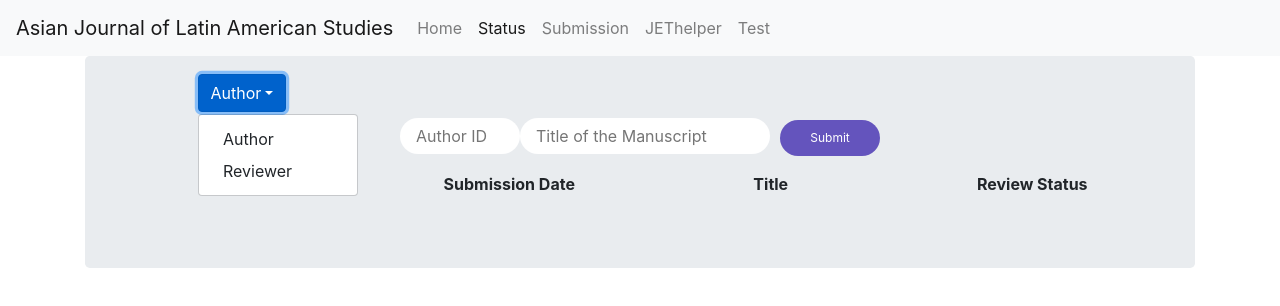
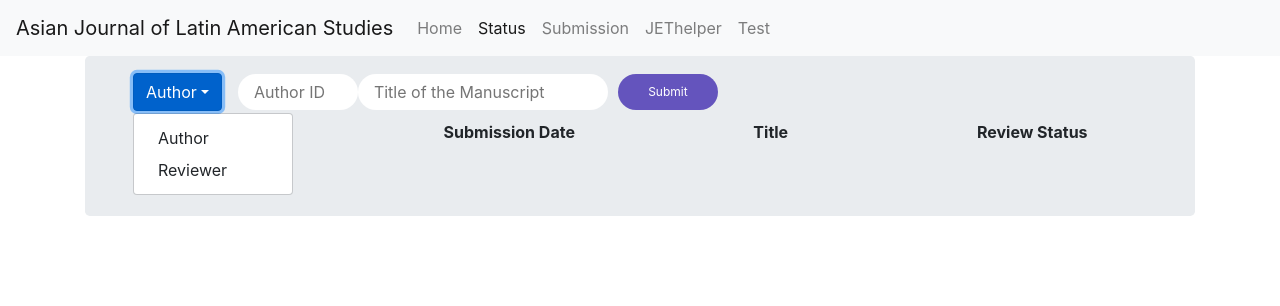
Before and after one commit to jhltom/JEThelper-v2, a React (Create React App) app in the folder jet-helper-client/: page /Status in a window 1280 px wide. Both pictures are taken after a click on the button "Author". Shown: the top 306 px of the page. Built offline with nearby package versions, Linux system fonts and the light colour scheme.

Commit message:
Status page: add reviewer status - html/css changes

```diff
--- a/jet-helper-client/src/components/Status.js
+++ b/jet-helper-client/src/components/Status.js
@@ -68,7 +68,7 @@
   }
 
 
-  submitReviewer = () =>{
+  submitReviewer = () => {
 
 
   }
@@ -80,14 +80,16 @@
         <div className="container status-container">
           <div className="jumbotron less-headspace">
 
-            <DropdownButton id="dropdown-basic-button" title={this.state.selected} className="toggle" >
-              <Dropdown.Item onSelect={() => this.setState({ selected: "Author" })}>Author</Dropdown.Item>
-              <Dropdown.Item onSelect={() => this.setState({ selected: "Reviewer" })}>Reviewer</Dropdown.Item>
-            </DropdownButton>
+
 
             {this.state.selected == "Author" ?
               <div>
+
                 <div className="input-container">
+                  <DropdownButton id="dropdown-basic-button" title={this.state.selected} className="toggle" >
+                    <Dropdown.Item onSelect={() => this.setState({ selected: "Author" })}>Author</Dropdown.Item>
+                    <Dropdown.Item onSelect={() => this.setState({ selected: "Reviewer" })}>Reviewer</Dropdown.Item>
+                  </DropdownButton>
                   <input type='text' placeholder="Author ID"
                     value={this.state.authorId}
                     onChange={this.handleAuthorIdChange}
@@ -97,6 +99,7 @@
                     onChange={this.handleTitleChange}
                     className="login-input" />
                   <button id="submitTitleBtn" onClick={this.submitTitle} className="submit-btn">Submit</button>
+
                 </div>
                 <div className="header-container">
                   <div className="headers">
@@ -105,14 +108,22 @@
                     <div className="header"><strong>Title</strong></div>
                     <div className="header"><strong>Review Status</strong></div>
                   </div>
+
                 </div>
                 <div className="results-container" id="results">
                   {this.state.foundSubmissions}
                 </div>
+
               </div>
               :
+
               <div>
+
                 <div className="input-container">
+                  <DropdownButton id="dropdown-basic-button" title={this.state.selected} className="toggle" >
+                    <Dropdown.Item onSelect={() => this.setState({ selected: "Author" })}>Author</Dropdown.Item>
+                    <Dropdown.Item onSelect={() => this.setState({ selected: "Reviewer" })}>Reviewer</Dropdown.Item>
+                  </DropdownButton>
                   <input type='text' placeholder="Reviewer ID"
                     value={this.state.reviewerId}
                     onChange={this.handleReviewerIdChange}
@@ -123,19 +134,19 @@
                     className="login-input" />
                   <button id="submitTitleBtn" onClick={this.submitReviewer} className="submit-btn">Submit</button>
                 </div>
+
                 <div className="header-container">
                   <div className="headers">
                     <div className="header"><strong>Request Date</strong></div>
                     <div className="header"><strong>Title</strong></div>
                     <div className="header"><strong>Review Status</strong></div>
                     <div className="header"><strong>Due Date</strong></div>
-
                   </div>
                 </div>
+
                 <div className="results-container" id="results">
                   {this.state.foundSubmissions}
                 </div>
-
 
               </div>
             }
--- a/jet-helper-client/src/style/Status.css
+++ b/jet-helper-client/src/style/Status.css
@@ -5,6 +5,13 @@
 }
 
 .header-container .headers, .results-container .submission {
+  display: flex;
+  flex-flow: row nowrap;
+  align-items: center;
+  height: 40px;
+}
+
+.input-container {
   display: flex;
   flex-flow: row nowrap;
   align-items: center;
@@ -41,14 +48,14 @@
   overflow-wrap: break-word;
 }
 
-.toggle {
-  width: 250px;
-  height: 36px;
+.input-container .toggle {
+  margin: 10px 0;
   border: none;
   padding: 2px 16px;
-  align-items: left;
+  box-sizing: border-box;
+  border-radius: 20px;
+  outline: none;
 }
-
 
 .input-container .login-input {
   margin: 10px 0;
```
